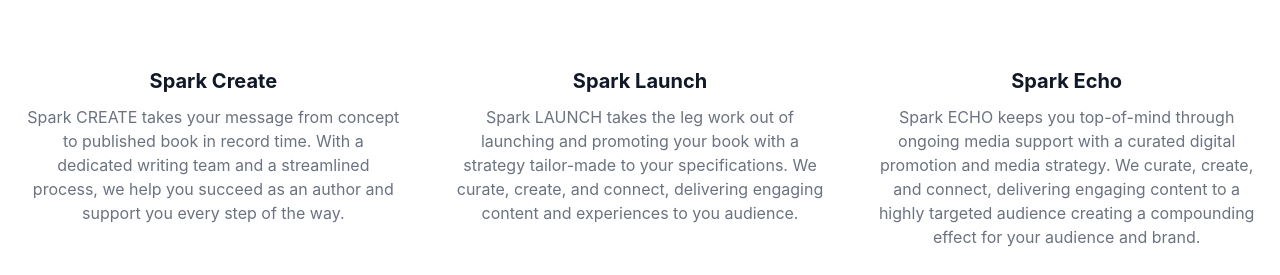
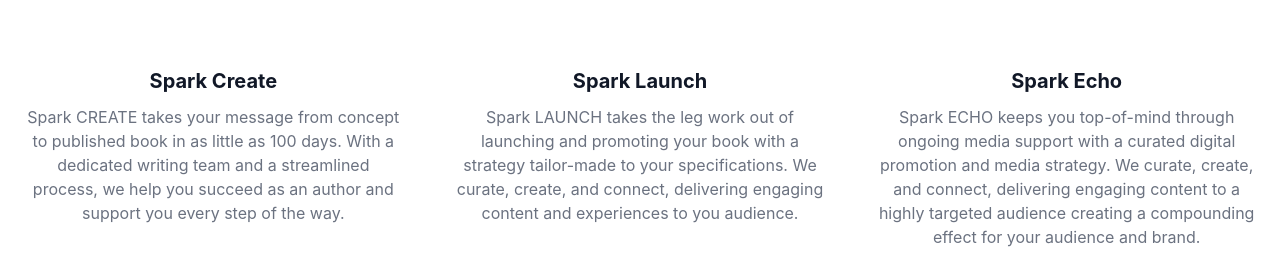
Before and after one commit to jose-pimentel-aipt/spark, a plain HTML site: page index.html in a window 1280 px wide. Shown: the part 1475-1750 px from the top of the page. Drawn offline with nearby package versions, Linux system fonts and the light colour scheme.

Commit message:
Update index.html

```diff
--- a/index.html
+++ b/index.html
@@ -124,7 +124,7 @@ tailwind.config = {
             <div class="flex mb-2 md:flex-col md:mb-0">
                 <div>
                     <h3 class="text-xl font-bold md:mt-4 mb-2.5 text-gray-900 dark:text-white">Spark Create</h3>
-                    <p class="text-gray-500 dark:text-gray-400">Spark CREATE takes your message from concept to published book in record time.
+                    <p class="text-gray-500 dark:text-gray-400">Spark CREATE takes your message from concept to published book in as little as 100 days.
                       With a dedicated writing team and a streamlined process, we help you succeed as an author and support you every step of the way.
                       </p>
                 </div>
```
